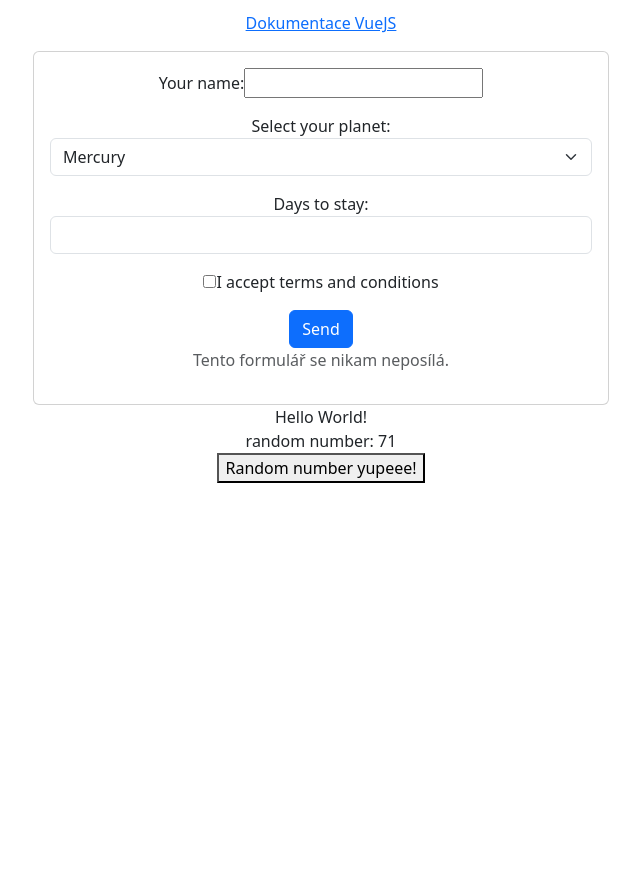
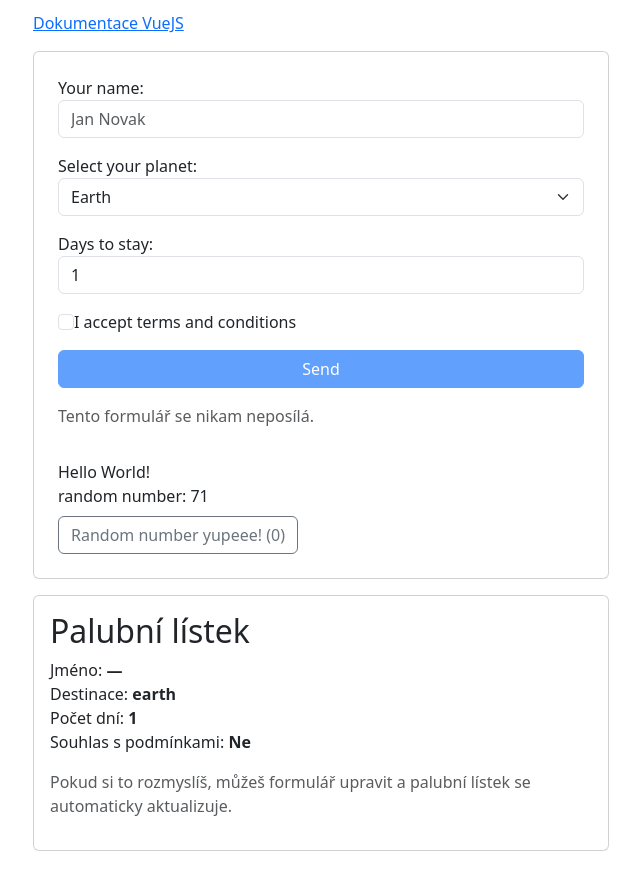
Before and after one commit to gyarab/2025_wt_obermaier, a plain HTML site: page vuejs/index.html in a window 1280 px wide. Shown: the part 117-1006 px from the top of the page, without its empty margins (319-959 px from the left). Drawn offline with nearby package versions, Linux system fonts and the light colour scheme.

Commit message:
home work

```diff
--- a/vuejs/index.html
+++ b/vuejs/index.html
@@ -2,30 +2,33 @@
 <html lang="en">
 
 <head>
-    <meta charset="UTF-8">
-    <meta name="viewport" content="width=device-width, initial-scale=1.0">
+    <meta charset="UTF-8" />
+    <meta name="viewport" content="width=device-width, initial-scale=1.0" />
     <title>VUEJS</title>
-    <link rel="icon" href="./favicon.ico">
+    <link rel="icon" href="./favicon.ico" />
     <link href="https://cdn.jsdelivr.net/npm/bootstrap@5.3.8/dist/css/bootstrap.min.css" rel="stylesheet"
-        integrity="sha384-sRIl4kxILFvY47J16cr9ZwB07vP4J8+LH7qKQnuqkuIAvNWLzeN8tE5YBujZqJLB" crossorigin="anonymous">
+        integrity="sha384-sRIl4kxILFvY47J16cr9ZwB07vP4J8+LH7qKQnuqkuIAvNWLzeN8tE5YBujZqJLB" crossorigin="anonymous" />
 </head>
 
 <body>
-    <div class="container text-center pt-5" style="max-width: 600px; padding-bottom: 400px;">
-        <h1 class="my-3">VueJS</h1>
+    <div class="container pt-5" style="max-width: 600px; padding-bottom: 400px;">
+        <h1 class="text-center my-3">VueJS</h1>
         <p>
             <a href="https://vuejs.org/guide/introduction.html" target="_blank">Dokumentace VueJS</a>
         </p>
+
         <div id="app">
-            <div class="card p-3">
-                <form>
+            <div class="card p-4 mb-3">
+                <form @submit.prevent="handleForm">
                     <div class="mb-3">
-                        <label class="mr-3">Your name:</label>
-                        <input type="text" id="planet" name="name">
+                        <label for="name">Your name:</label>
+                        <input v-model.trim="trip.name" class="form-control" type="text" id="name" name="name"
+                            placeholder="Jan Novak" />
                     </div>
+
                     <div class="mb-3">
                         <label for="planet">Select your planet:</label>
-                        <select name="planet" class="form-select">
+                        <select v-model="trip.planet" class="form-select" id="planet" name="planet">
                             <option value="mercury">Mercury</option>
                             <option value="venus">Venus</option>
                             <option value="earth">Earth</option>
@@ -36,28 +39,53 @@
                             <option value="neptune">Neptune</option>
                         </select>
                     </div>
+
                     <div class="mb-3">
                         <label for="days">Days to stay:</label>
-                        <input class="form-control" type="number" id="days" name="days">
+                        <input v-model.number="trip.days" class="form-control" type="number" id="days" name="days"
+                            min="1" />
                     </div>
+
                     <div class="mb-3">
-                        <input type="checkbox" id="termms">
-                        <label for="terms">I accept terms and conditions</label>
+                        <input v-model="trip.termsAccepted" class="form-check-input" type="checkbox" id="terms" />
+                        <label class="form-check-label" for="terms">I accept terms and conditions</label>
                     </div>
-                    <button class="btn btn-primary" :disabled="!isValid" type="submit">Send</button>
+
+                    <div class="pb-3">
+                        <button class="btn btn-primary w-100" :disabled="!isValid" type="submit">Send</button>
+                    </div>
+
                     <p class="text-muted">
                         Tento formulář se nikam neposílá.
                     </p>
                 </form>
 
+                <div class="mt-3">
+                    {{ message }}
+                    <br />
+                    {{ "random number: " + Math.ceil(Math.random() * 100) }}
+                    <br />
+                    <button class="btn btn-outline-secondary mt-2" @click="count++">
+                        Random number yupeee! ({{ count }})
+                    </button>
+                </div>
             </div>
-            {{ message }}
-            <br>
-            {{"random number: " + Math.ceil(Math.random() * 100)}}
-            <br>
-            <button @click="count++">Random number yupeee!</button>
+
+            <div class="card p-3">
+                <h2>Palubní lístek</h2>
+                <p>
+                    Jméno: <strong>{{ trip.name || "—" }}</strong><br />
+                    Destinace: <strong>{{ trip.planet }}</strong><br />
+                    Počet dní: <strong>{{ trip.days }}</strong><br />
+                    Souhlas s podmínkami: <strong>{{ trip.termsAccepted ? "Ano" : "Ne" }}</strong>
+                </p>
+                <p class="text-muted">
+                    Pokud si to rozmyslíš, můžeš formulář upravit a palubní lístek se automaticky aktualizuje.
+                </p>
+            </div>
         </div>
     </div>
+
     <script src="https://unpkg.com/vue@3/dist/vue.global.js"></script>
     <script>
         const app = Vue.createApp({
@@ -75,12 +103,19 @@
             },
             computed: {
                 isValid() {
-                    return true;
+                    return !!this.trip.name && this.trip.termsAccepted && this.trip.days >= 1
+                }
+            },
+            methods: {
+                handleForm() {
+                    console.log('Form submitted:', this.trip)
                 }
             }
-        });
-        app.mount('#app');
+        })
+
+        app.mount('#app')
     </script>
+
     <script src="https://cdn.jsdelivr.net/npm/bootstrap@5.3.8/dist/js/bootstrap.bundle.min.js"
         integrity="sha384-FKyoEForCGlyvwx9Hj09JcYn3nv7wiPVlz7YYwJrWVcXK/BmnVDxM+D2scQbITxI"
         crossorigin="anonymous"></script>
```
